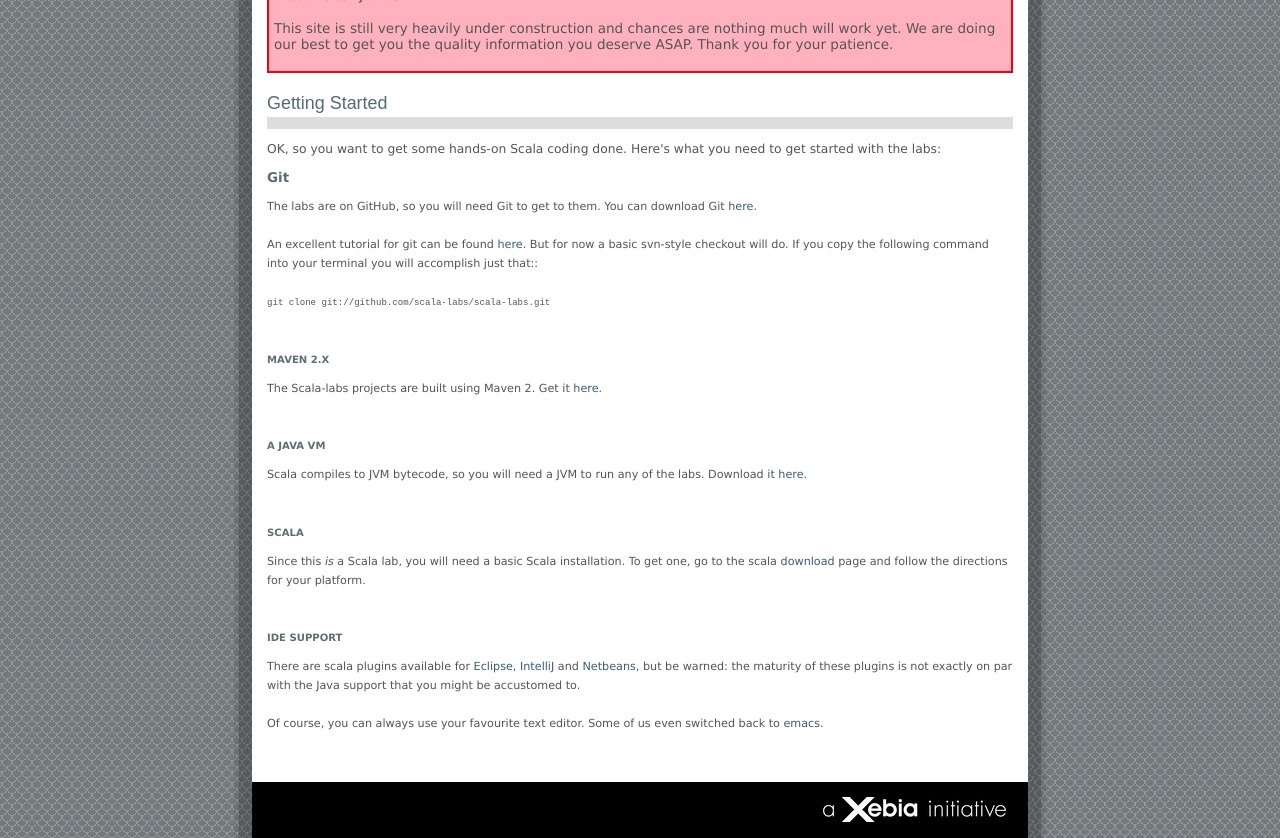
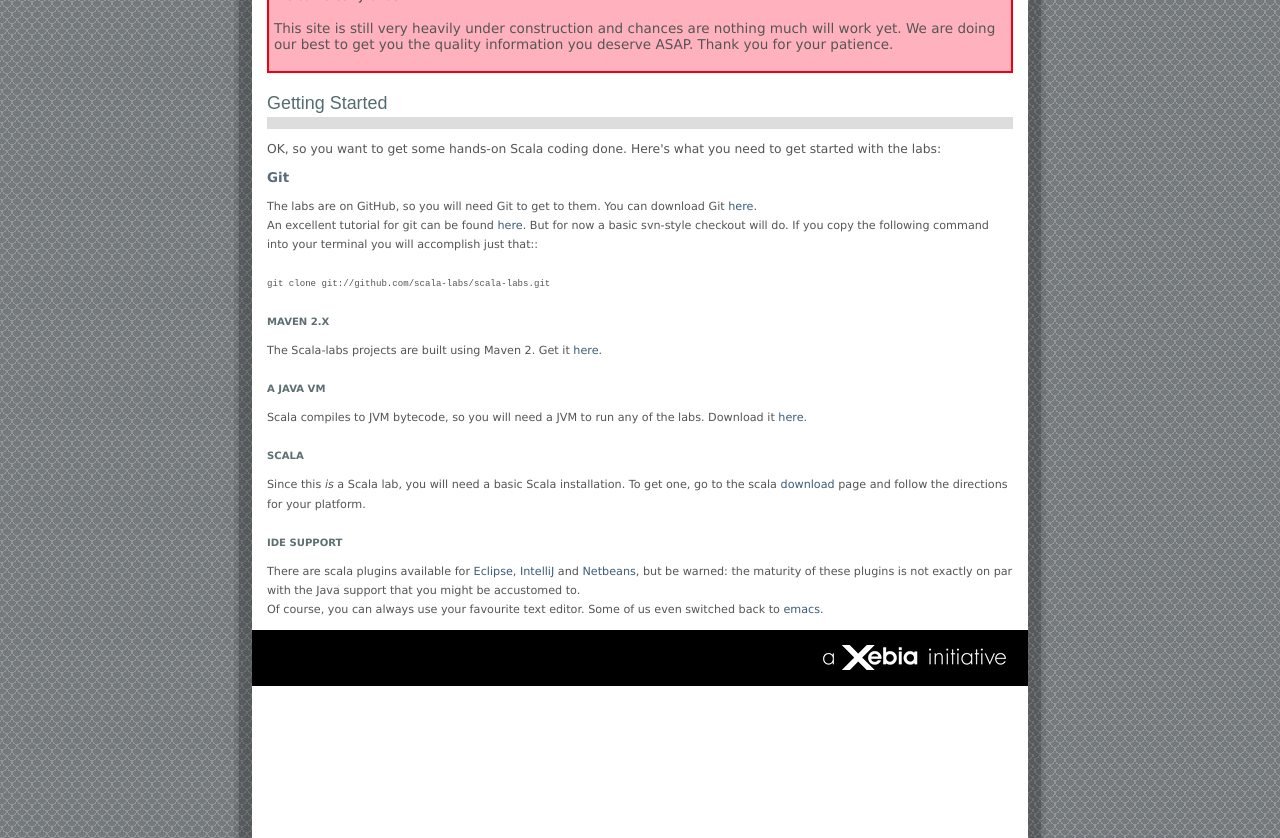
Before and after one commit to scala-labs/scala-labs.github.com, a Jekyll site: the page built from getting-started.html, in a window 1280 px wide. Shown: the part 320-1158 px from the top of the page. Built offline with Jekyll 4.4.1, drawn with Linux system fonts in a browser that asks for light colours.

Commit message:
Removed some br tags

```diff
--- a/getting-started.html
+++ b/getting-started.html
@@ -12,18 +12,18 @@ id: getting-started
 </p>
 
 <h2>Git</h2>
-The labs are on GitHub, so you will need Git to get to them. You can download Git <a href="http://git-scm.com/download">here</a>.<br><br>
+The labs are on GitHub, so you will need Git to get to them. You can download Git <a href="http://git-scm.com/download">here</a>.<br>
 An excellent tutorial for git can be found <a href="http://www.kernel.org/pub/software/scm/git/docs/gittutorial.html">here</a>. But for now a basic svn-style
 checkout will do. If you copy the following command into your terminal you will accomplish just that::<br><br>
-<code>git clone git://github.com/scala-labs/scala-labs.git</code><br><br><br>
+<code>git clone git://github.com/scala-labs/scala-labs.git</code><br><br>
 <h3>Maven 2.x</h3>
-The Scala-labs projects are built using Maven 2. Get it <a href="http://maven.apache.org/download.html">here</a>.<br><br><br>
+The Scala-labs projects are built using Maven 2. Get it <a href="http://maven.apache.org/download.html">here</a>.<br><br>
 <h3>A Java VM</h3>
-Scala compiles to JVM bytecode, so you will need a JVM to run any of the labs. Download it <a href="http://java.com/download/index.jsp">here</a>.<br><br><br>
+Scala compiles to JVM bytecode, so you will need a JVM to run any of the labs. Download it <a href="http://java.com/download/index.jsp">here</a>.<br><br>
 <h3>Scala</h3>
 Since this <i>is</i> a Scala lab, you will need a basic Scala installation. To get one, go to the scala <a href="http://www.scala-lang.org/downloads">download</a> page and follow the
-directions for your platform.<br><br><br>
+directions for your platform.<br><br>
 <h3>IDE Support</h3>
 There are scala plugins available for <a href="http://www.scala-lang.org/node/94">Eclipse</a>, <a href="http://plugins.intellij.net/plugin/?id=1347">IntelliJ</a> and
-<a href="http://wiki.netbeans.org/Scala">Netbeans</a>, but be warned: the maturity of these plugins is not exactly on par with the Java support that you might be accustomed to.<br><br>
-Of course, you can always use your favourite text editor. Some of us even switched back to <a href="http://thegreylensmansview.blogspot.com/2009/03/stone-tools-and-scala-development-part.html">emacs</a>.<br><br><br>
+<a href="http://wiki.netbeans.org/Scala">Netbeans</a>, but be warned: the maturity of these plugins is not exactly on par with the Java support that you might be accustomed to.<br>
+Of course, you can always use your favourite text editor. Some of us even switched back to <a href="http://thegreylensmansview.blogspot.com/2009/03/stone-tools-and-scala-development-part.html">emacs</a>.
```
